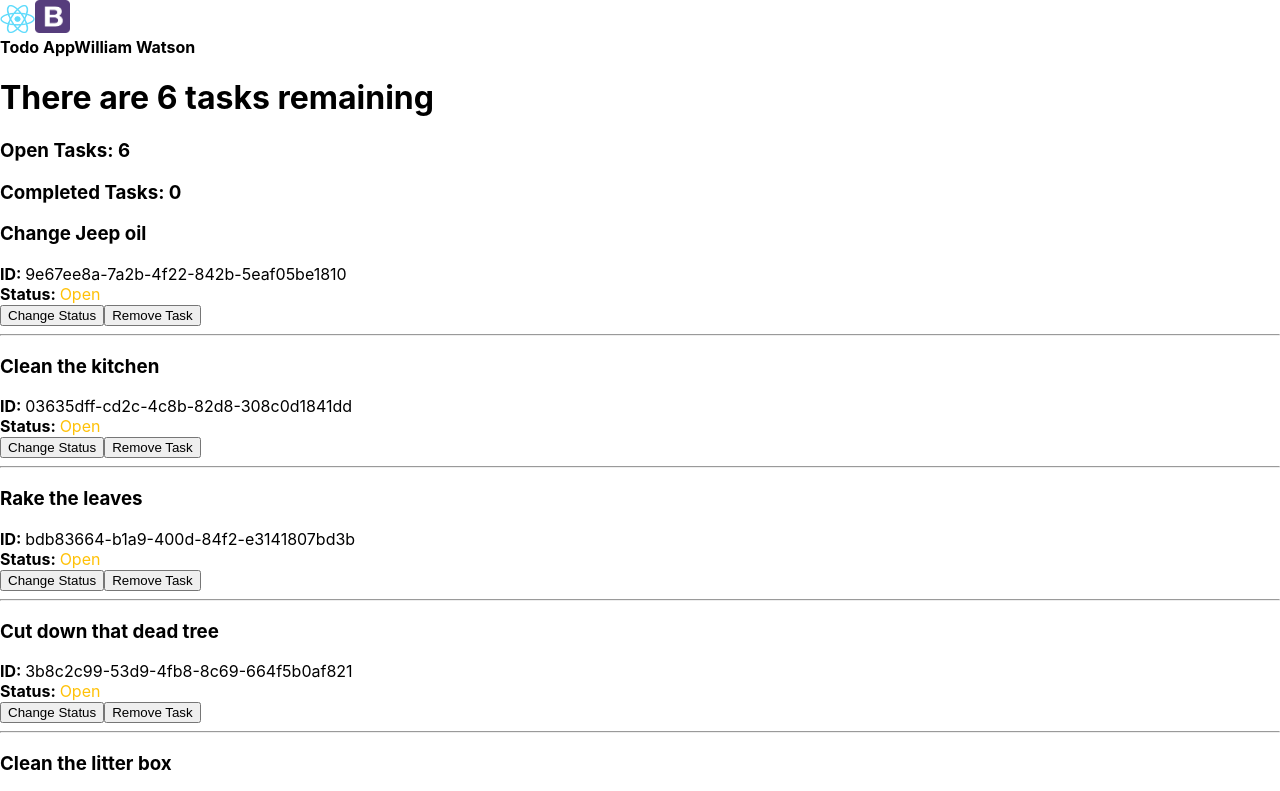
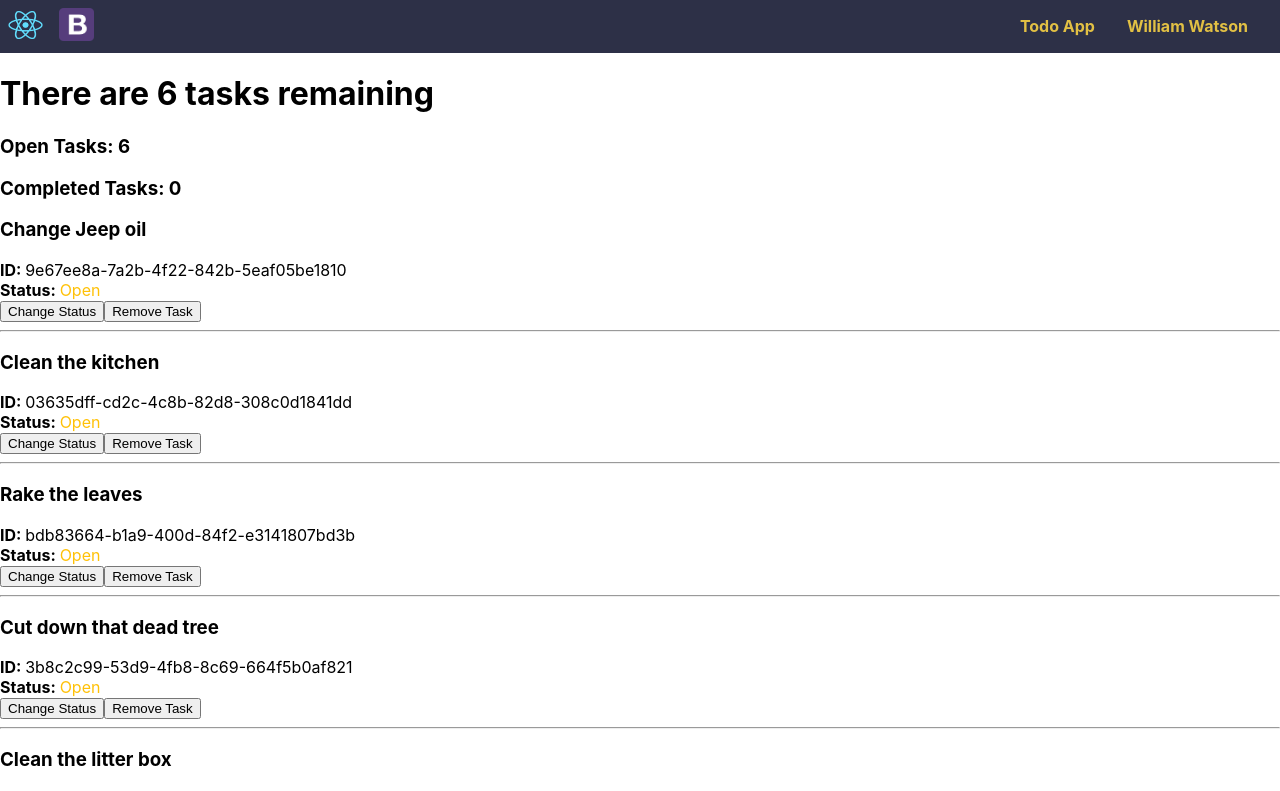
Before and after one commit to threnody5/INFO-5143-lab, a React (Create React App) app: page / in a window 1280 px wide. Shown: the top 791 px of the page. Built offline with nearby package versions, Linux system fonts and the light colour scheme.

Commit message:
header style complete

```diff
--- a/src/components/Header/index.jsx
+++ b/src/components/Header/index.jsx
@@ -11,24 +11,20 @@ import bootstrapIcon from '../../icons/Bootstrap-icon.png';
 export default function Header() {
   return (
     <>
-      <nav>
-        <div>
+      <nav className='header-container'>
+        <div className='header-icons'>
           <img
-            id='react-icon'
+            className='react-icon'
             src={reactIcon}
             alt=''
-            height={28}
-            width={35}
           />
           <img
-            id='bootstrap-icon'
+            className='bootstrap-icon'
             src={bootstrapIcon}
             alt=''
-            height={33}
-            width={35}
           />
         </div>
-        <div>
+        <div className='header-text'>
           <span>
             <strong>Todo App</strong>
           </span>
--- a/src/components/Header/styles.scss
+++ b/src/components/Header/styles.scss
@@ -0,0 +1,30 @@
+@import './../../styles/variables.scss';
+
+nav.header-container {
+    display: flex;
+    justify-content: space-between;
+    background-color: $backdrop-color;
+
+    .header-icons img {
+        margin: 0.5rem;
+    }
+
+    .react-icon {
+        @include icon-size(28px, 35px);
+        padding-bottom: 0.1rem;
+    }
+
+    .bootstrap-icon {
+        @include icon-size(33px, 35px);
+    }
+
+    .header-text {
+        margin-top: 1rem;
+        margin-right: 1rem;
+
+        span {
+            margin: 1rem;
+            color: $text-color;
+        }
+    }
+}
```
